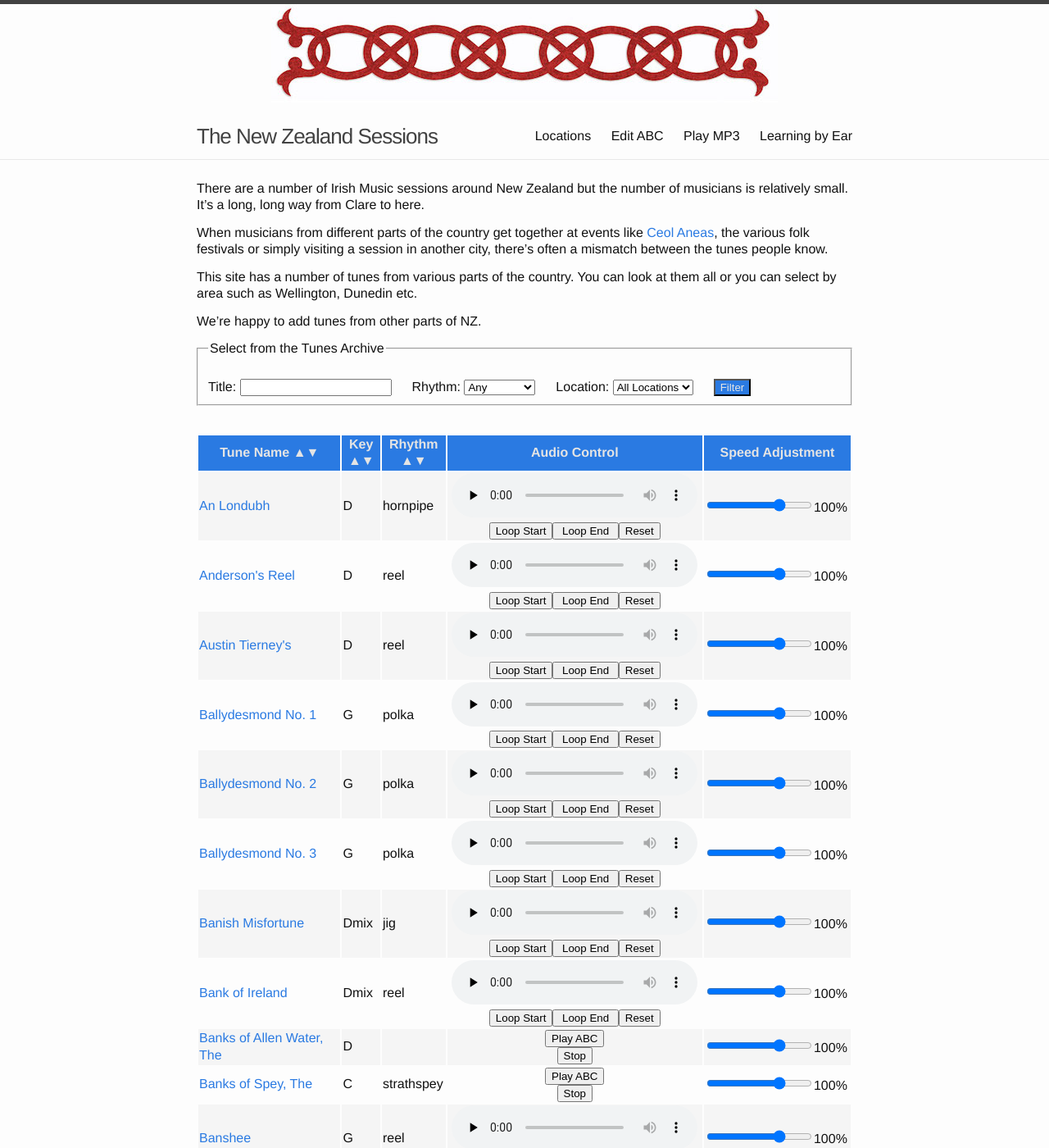
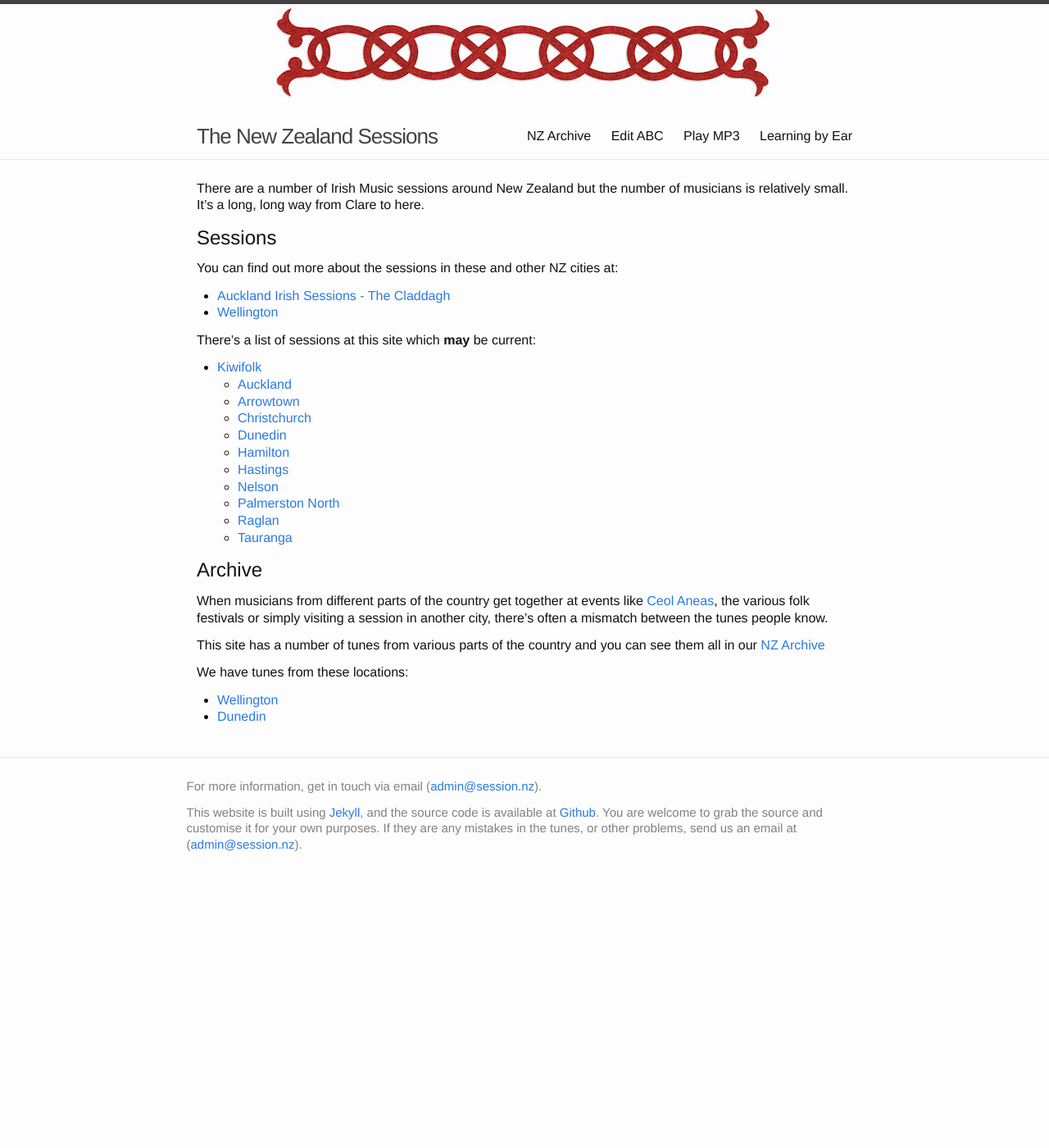
Before and after one commit to deanpemberton/music, a Jekyll site: the page built from index.md, in a window 1280 px wide and 1400 px high. Shown: the whole window at 82% size. Built offline with Jekyll 4.4.1, drawn with Linux system fonts in a browser that asks for light colours; nearby versions of some CDN libraries; some of the changed text lies outside the part shown.

Commit message:
Restructure front page and archive page

```diff
--- /dev/null
+++ b/archive.md
@@ -0,0 +1,94 @@
+---
+layout: page
+title: NZ Archive
+permalink: /archive/
+navigation_weight: 5
+---
+This site has a number of tunes from various parts of the country. You
+can look at them all or you can select by area such as Wellington,
+Dunedin etc.
+
+We're happy to add tunes from other parts of NZ.
+
+<fieldset>
+    <legend>Select from the Tunes Archive</legend>
+
+    <form id="search-query"  method="get">
+        <br />
+       <span title="Filter the Tunes Archive for tunes by title or by type such as 'reel', 'jig', 'polka'. You can also look for 'location' such as 'Wellington, 'Beginner'">
+        Title:
+        <input type="text" id="title-box" name="title" value=''>
+        &emsp;
+        Rhythm:
+        <select id="rhythm-box" name="rhythm">
+            <option value="">Any</option>
+            <option value="reel">Reel</option>
+            <option value="jig">Jig</option>
+            <option value="slip jig">Slip Jig</option>
+            <option value="polka">Polka</option>
+            <option value="hornpipe">Hornpipe</option>
+            <option value="slide">Slide</option>
+            <option value="waltz">Waltz</option>
+            <option value="barndance">Barndance</option>
+            <option value="planxty">Planxty</option>
+            <option value="mazurka">Mazurka</option>
+        </select>
+        &emsp;
+        Location:
+        <select id="location-box" name="location">
+            <option value="">All Locations</option>
+            <option value="Wellington">Wellington</option>
+            <option value="Dunedin">Dunedin</option>
+        </select>
+        </span>
+
+        &emsp;
+        <span title="Run the filter with the default settings to see the whole list">
+        <input class="button" id="submit" type="submit" name="submit" value="Filter">
+        </span>
+
+    </form>
+</fieldset>
+
+<br />
+
+<div id="tunes-table"></div>
+<div id="abc-textareas"></div>
+
+<script>
+  window.store = {
+      {% assign tuneID = 4000 %}
+      {% assign tunes =  site.tunes | sort: 'title' %}
+      {% for tune in tunes %}
+          {% assign tuneID = tuneID | plus: 1 %}
+          "{{ tuneID  }}": {
+          "title": "{{ tune.title | xml_escape }}",
+          "tuneID": "{{ tuneID }}",
+          "key": "{{ tune.key | xml_escape }}",
+          "mode": "{{ tune.mode | xml_escape }}",
+          "rhythm": "{{ tune.rhythm | xml_escape }}",
+          "location": "{{ tune.location | xml_escape }}",
+          "tags": "{{ tune.tags | array_to_sentence_string }}",
+          "url": "{{ tune.url | xml_escape }}",
+          "mp3": "{{ site.mp3_host | append: tune.mp3_file | xml_escape }}",
+          {% if tune.mp3_file %}"abc": ""{% else %}"abc": {{ tune.abc | jsonify }}{% endif %}
+      }{% unless forloop.last %},{% endunless %}
+    {% endfor %}};
+</script>
+
+<script type="text/javascript" src="/js/audio_controls.js"></script>
+<script type="text/javascript" src="/js/musical-ws.js"></script>
+<script type="text/javascript" src="/js/abc_controls.js"></script>
+<script type="text/javascript" src="/js/lunr.min.js"></script>
+<script type="text/javascript" src="/js/search.js"></script>
+
+<script>
+  $(document).ready(function()
+    {
+        // Set initial sort order
+        $.tablesorter.defaults.sortList = [[0,0]];
+
+        $("#search-results").tablesorter({headers: { 3:{sorter: false}, 4: {sorter: false}}});
+    }
+  );
+</script>
--- a/index.md
+++ b/index.md
@@ -1,100 +1,38 @@
 ---
 layout: default
 ---
-There are a number of Irish Music sessions around New Zealand but the
-number of musicians is relatively small. It's a long, long way from
-Clare to here.
+There are a number of Irish Music sessions around New Zealand but the number of musicians is relatively small. It’s a long, long way from Clare to here.
 
-When musicians from different parts of the country get together at
-events like <a href="http://www.irishmusic.org.nz/">Ceol Aneas</a>,
-the various folk festivals or simply visiting a session in another
-city, there's often a mismatch between the tunes people know.
+Sessions
+--------
 
-This site has a number of tunes from various parts of the country. You
-can look at them all or you can select by area such as Wellington,
-Dunedin etc.
+You can find out more about the sessions in these and other NZ cities at:
 
-We're happy to add tunes from other parts of NZ.
+  * <a href="https://www.facebook.com/groups/1461764424153462/">Auckland Irish Sessions - The Claddagh</a>
+  * <a href="http://wellington.session.nz">Wellington</a>
 
-<fieldset>
-    <legend>Select from the Tunes Archive</legend>
+There's a list of sessions at this site which **may** be current:
 
-    <form id="search-query"  method="get">
-        <br />
-       <span title="Filter the Tunes Archive for tunes by title or by type such as 'reel', 'jig', 'polka'. You can also look for 'location' such as 'Wellington, 'Beginner'">
-        Title:
-        <input type="text" id="title-box" name="title" value=''>
-        &emsp;
-        Rhythm:
-        <select id="rhythm-box" name="rhythm">
-            <option value="">Any</option>
-            <option value="reel">Reel</option>
-            <option value="jig">Jig</option>
-            <option value="slip jig">Slip Jig</option>
-            <option value="polka">Polka</option>
-            <option value="hornpipe">Hornpipe</option>
-            <option value="slide">Slide</option>
-            <option value="waltz">Waltz</option>
-            <option value="barndance">Barndance</option>
-            <option value="planxty">Planxty</option>
-            <option value="mazurka">Mazurka</option>
-        </select>
-        &emsp;
-        Location:
-        <select id="location-box" name="location">
-            <option value="">All Locations</option>
-            <option value="Wellington">Wellington</option>
-            <option value="Dunedin">Dunedin</option>
-        </select>
-        </span>
+  * <a href="http://www.kiwifolk.org.nz/sessions.html">Kiwifolk</a>
+      * <a href="http://www.kiwifolk.org.nz/sessions.html#auckland">Auckland</a>
+      * <a href="http://www.kiwifolk.org.nz/sessions.html#arrowtown">Arrowtown</a>
+      * <a href="http://www.kiwifolk.org.nz/sessions.html#christchurch">Christchurch</a>
+      * <a href="http://www.kiwifolk.org.nz/sessions.html#dunedin">Dunedin</a>
+      * <a href="http://www.kiwifolk.org.nz/sessions.html#hamilton">Hamilton</a>
+      * <a href="http://www.kiwifolk.org.nz/sessions.html#hastings">Hastings</a>
+      * <a href="http://www.kiwifolk.org.nz/sessions.html#nelson">Nelson</a>
+      * <a href="http://www.kiwifolk.org.nz/sessions.html#palmerstonnorth">Palmerston North</a>
+      * <a href="http://www.kiwifolk.org.nz/sessions.html#raglan">Raglan</a>
+      * <a href="http://www.kiwifolk.org.nz/sessions.html#tauranga">Tauranga</a>
 
-        &emsp;
-        <span title="Run the filter with the default settings to see the whole list">
-        <input class="button" id="submit" type="submit" name="submit" value="Filter">
-        </span>
+Archive
+-------
 
-    </form>
-</fieldset>
+When musicians from different parts of the country get together at events like <a href="http://www.irishmusic.org.nz/">Ceol Aneas</a>, the various folk festivals or simply visiting a session in another city, there’s often a mismatch between the tunes people know.
 
-<br />
+This site has a number of tunes from various parts of the country and you can see them all in our <a href="/archive/">NZ Archive</a>
 
-<div id="tunes-table"></div>
-<div id="abc-textareas"></div>
+We have tunes from these locations:
 
-<script>
-  window.store = {
-      {% assign tuneID = 4000 %}
-      {% assign tunes =  site.tunes | sort: 'title' %}
-      {% for tune in tunes %}
-          {% assign tuneID = tuneID | plus: 1 %}
-          "{{ tuneID  }}": {
-          "title": "{{ tune.title | xml_escape }}",
-          "tuneID": "{{ tuneID }}",
-          "key": "{{ tune.key | xml_escape }}",
-          "mode": "{{ tune.mode | xml_escape }}",
-          "rhythm": "{{ tune.rhythm | xml_escape }}",
-          "location": "{{ tune.location | xml_escape }}",
-          "tags": "{{ tune.tags | array_to_sentence_string }}",
-          "url": "{{ tune.url | xml_escape }}",
-          "mp3": "{{ site.mp3_host | append: tune.mp3_file | xml_escape }}",
-          {% if tune.mp3_file %}"abc": ""{% else %}"abc": {{ tune.abc | jsonify }}{% endif %}
-      }{% unless forloop.last %},{% endunless %}
-    {% endfor %}};
-</script>
-
-<script type="text/javascript" src="/js/audio_controls.js"></script>
-<script type="text/javascript" src="/js/musical-ws.js"></script>
-<script type="text/javascript" src="/js/abc_controls.js"></script>
-<script type="text/javascript" src="/js/lunr.min.js"></script>
-<script type="text/javascript" src="/js/search.js"></script>
-
-<script>
-  $(document).ready(function()
-    {
-        // Set initial sort order
-        $.tablesorter.defaults.sortList = [[0,0]];
-
-        $("#search-results").tablesorter({headers: { 3:{sorter: false}, 4: {sorter: false}}});
-    }
-  );
-</script>
+  * <a href="/?title=&rhythm=&location=Wellington&submit=Filter">Wellington</a>
+  * <a href="/?title=&rhythm=&location=Dunedin&submit=Filter">Dunedin</a>
```
Also changed, not shown: locations.md (deleted, +0 -15 lines).
